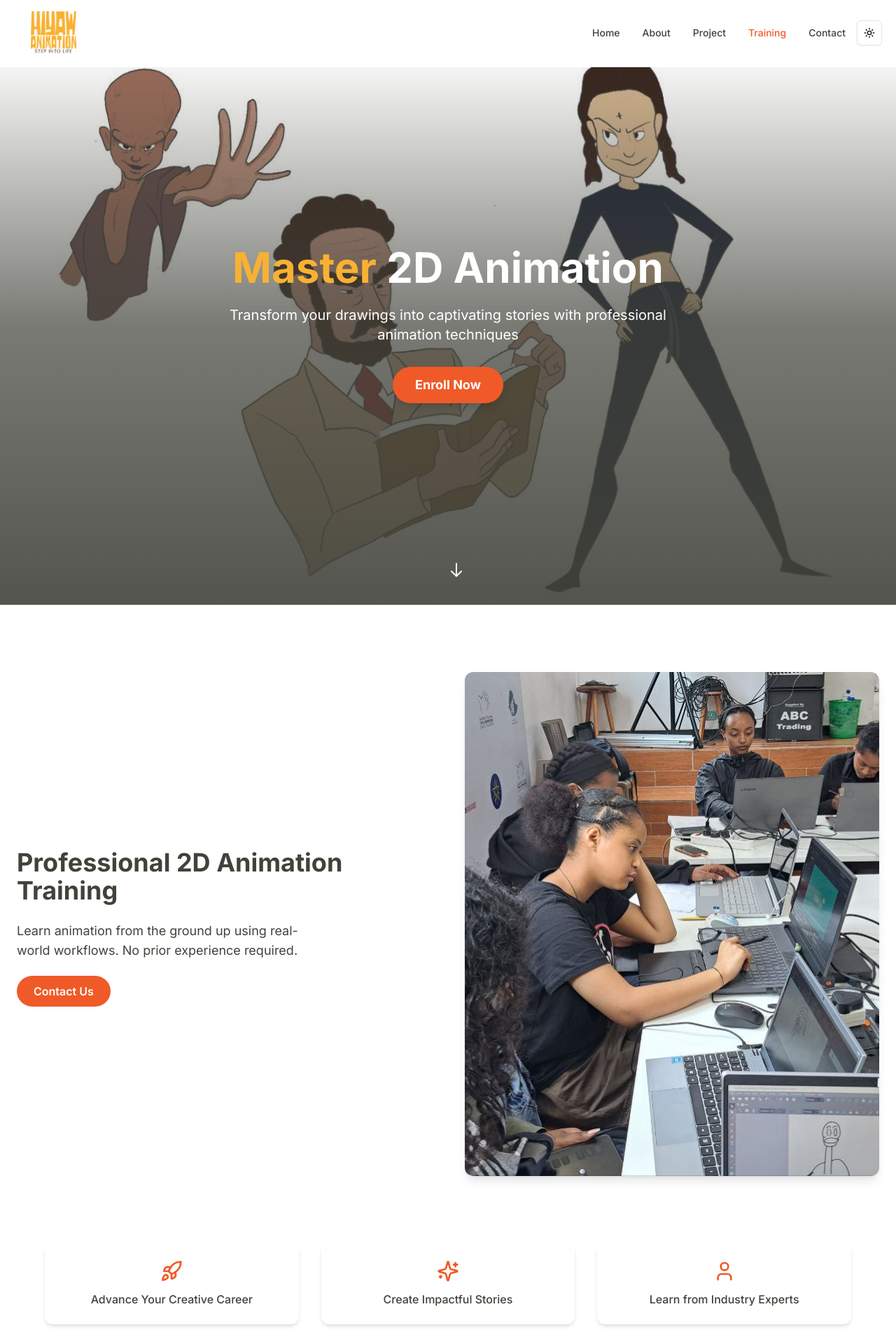
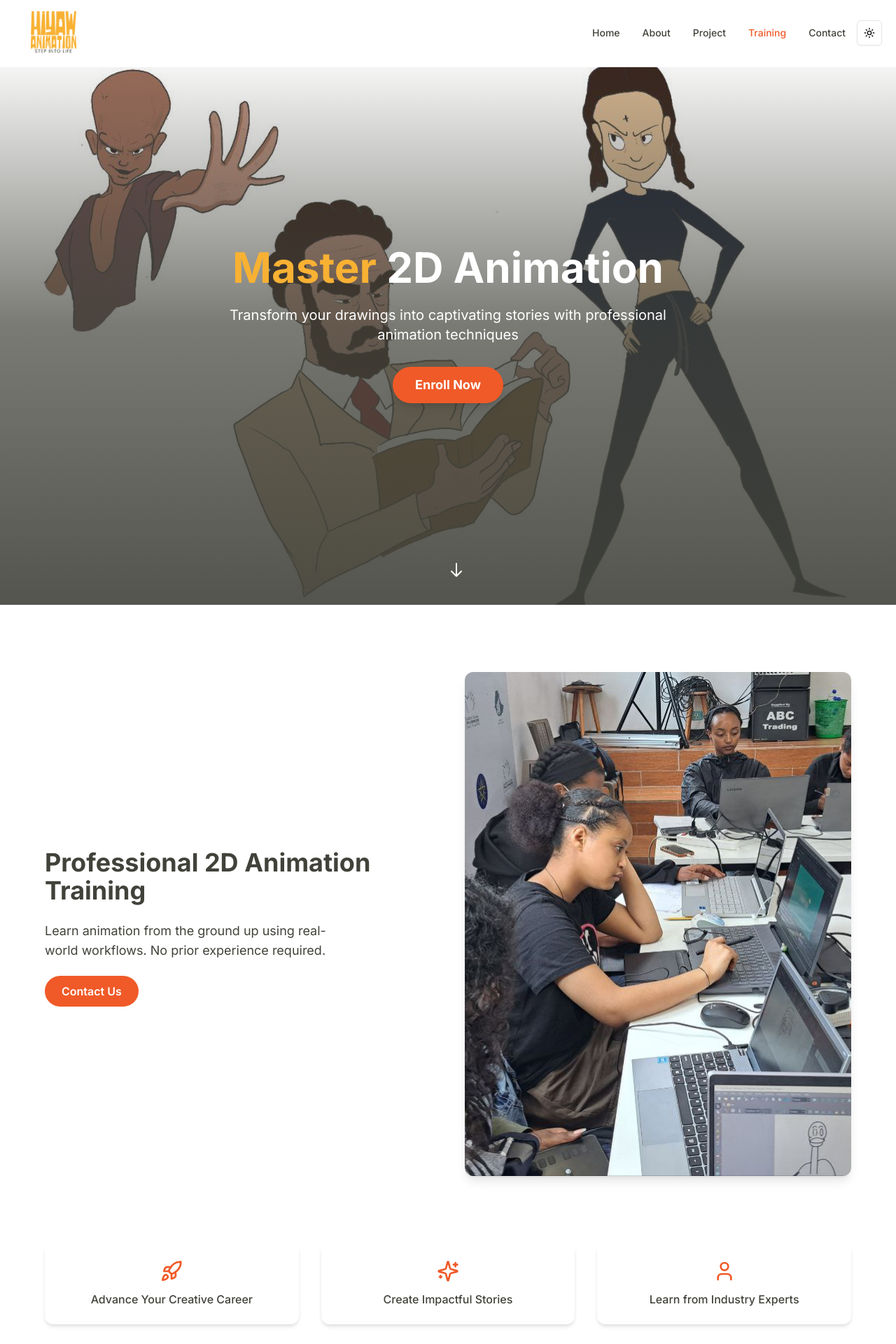
Before and after one commit to bezimamo/Hiyaw-project, a Next.js app: page /training in a window 1280 px wide. Shown: the top 1920 px of the page at 70% size. Built offline with nearby package versions, Linux system fonts and the light colour scheme.

Commit message:
Fixed layout issues

```diff
--- a/src/components/training-ui/Hero.tsx
+++ b/src/components/training-ui/Hero.tsx
@@ -11,9 +11,10 @@ export const Hero = () => {
   fill
   priority
   quality={90}
-          className="object-contain object-center"
+  className="object-cover object-top"
   sizes="100vw"
 />
+
       </div>
 
       {/* Gradient Overlay */}
--- a/src/components/training-ui/Training.tsx
+++ b/src/components/training-ui/Training.tsx
@@ -35,12 +35,13 @@ export const Training = () => {
     <div className="bg-white dark:bg-[#41423A] text-[#41423A] dark:text-white transition-colors duration-300">
       {/* Intro Section */}
       <motion.section
-        className="min-h-screen px-6 py-24 grid md:grid-cols-2 gap-12 items-center"
+  className="min-h-screen py-24 px-6"
   initial={{ opacity: 0, y: 50 }}
   whileInView={{ opacity: 1, y: 0 }}
   transition={{ duration: 0.8 }}
   viewport={{ once: true }}
 >
+  <div className="grid md:grid-cols-2 gap-12 items-center max-w-6xl mx-auto">
     {/* Left: Text */}
     <div className="text-center md:text-left">
       <h2 className="text-4xl font-bold mb-6">Professional 2D Animation Training</h2>
@@ -71,15 +72,14 @@ export const Training = () => {
               <img
                 src={src}
                 alt={`Group Photo ${idx + 1}`}
-  className="h-[90vh] w-full object-cover"
+                className="h-[90vh] w-full object-cover object-top"
               />
-
             </div>
           </SwiperSlide>
         ))}
       </Swiper>
     </div>
-
+  </div>
 </motion.section>
 
 
```
Lines whose indentation alone changed are shown as unchanged.
